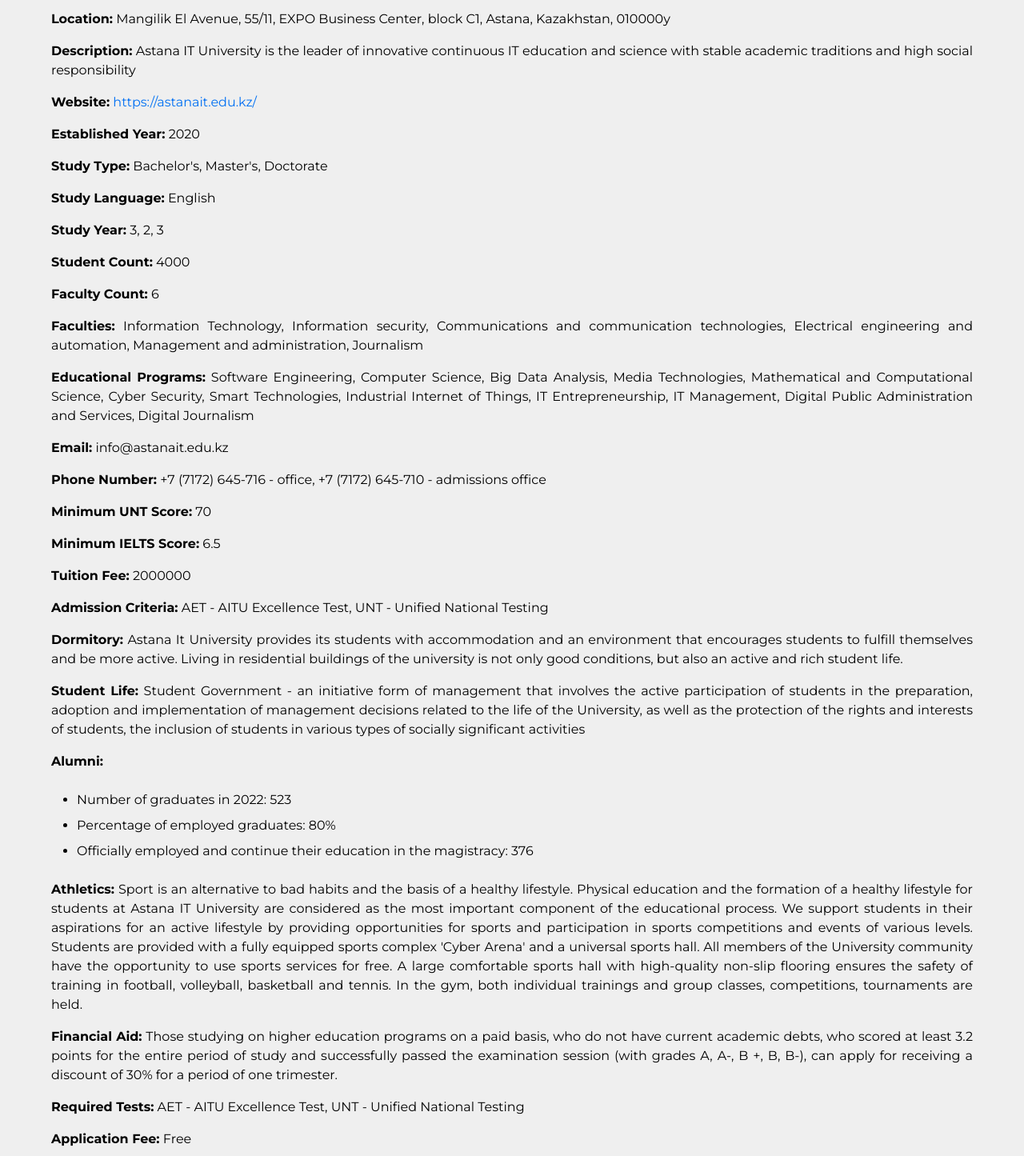
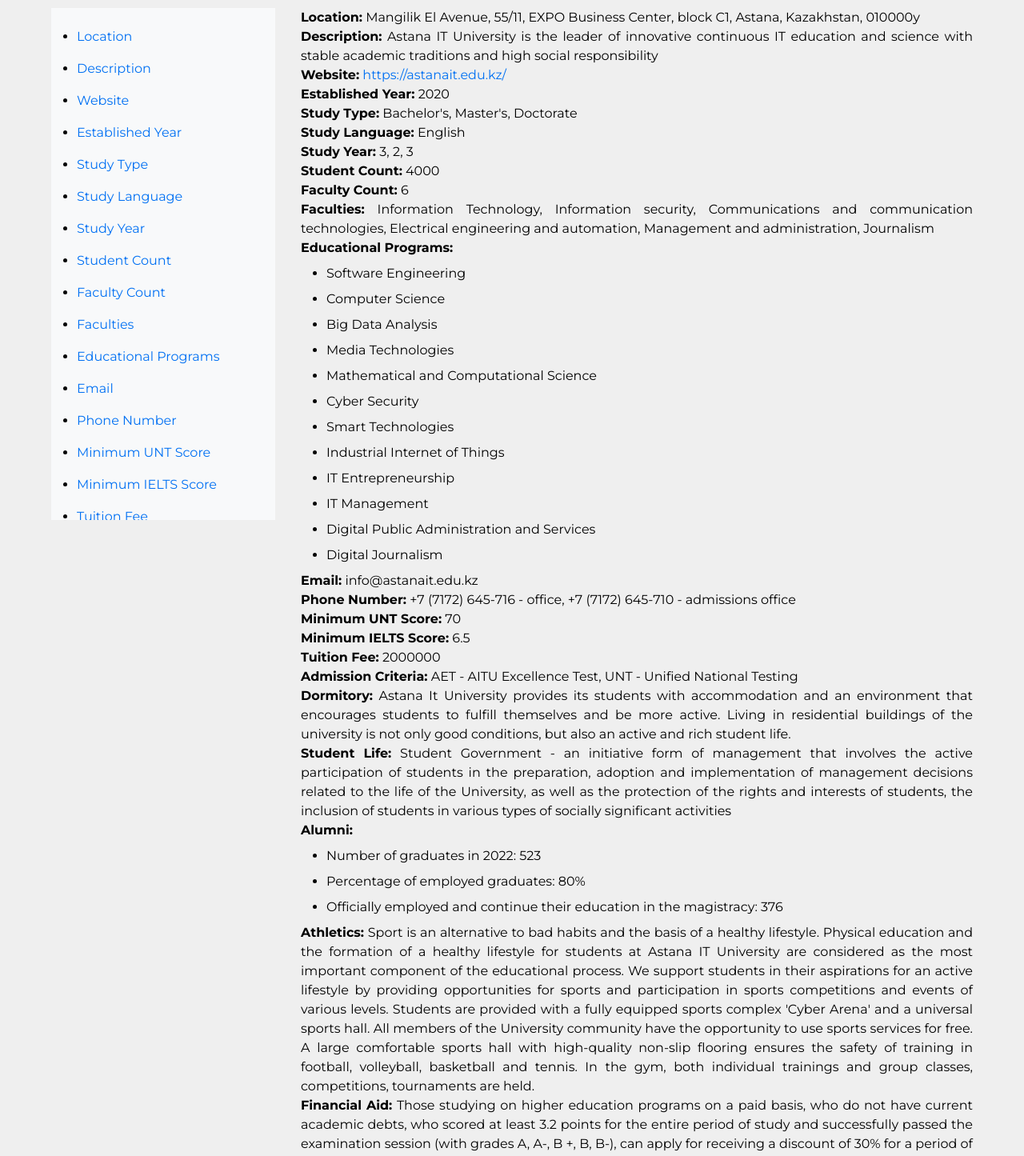
Before and after one commit to emporteme/Diploma, a Next.js app: page /universities/1 in a window 1280 px wide. Shown: the part 360-1805 px from the top of the page at 80% size. Built offline with nearby package versions, Linux system fonts and the light colour scheme.

Commit message:
Modifications with report

```diff
--- a/components/Header.tsx
+++ b/components/Header.tsx
@@ -36,13 +36,9 @@
                         <li className={router.pathname === '/universities' ? `${styles.activeHeader}` : ''}><Link href="/universities">Universities</Link></li>
                         <li className={router.pathname === '/aboutUs' ? `${styles.activeHeader}` : ''}><Link href="/aboutUs">About us</Link></li>
                         <li className={router.pathname === '/country' ? `${styles.activeHeader}` : ''}><Link href="/country">Country</Link></li>
+                        <li className={router.pathname === '/favourites' ? `${styles.activeHeader}` : ''}><Link href="/favourites">Favourites</Link></li>
                     </ul>
                 </div>
-                <Link href={'/account'}>
-                    <div className={router.pathname === '/account' ? `${styles.activeBtn} ${styles.btn}` : `${styles.btn}`} >
-                        <div className="mainText">Account</div>
-                    </div>
-                </Link>
             </>
 
             <div className={showLinks ? `${styles.burger} ${styles.active}` : `${styles.burger}`} onClick={toggleShowLinks}>
--- a/pages/universities/[id].jsx
+++ b/pages/universities/[id].jsx
@@ -76,51 +76,93 @@
                 <h1>{university.fields.university_name}</h1>
                 <h2>{university.fields.short_name}</h2>
                 <img src={university.fields.logo} alt="University Logo" />
-                <p><strong>Location:</strong> {university.fields.location}</p>
-                <p><strong>Description:</strong> {university.fields.description}</p>
-                <p><strong>Website:</strong> <a href={university.fields.website}>{university.fields.website}</a></p>
-                <p><strong>Established Year:</strong> {university.fields.established_year}</p>
-                <p><strong>Study Type:</strong> {university.fields.study_type.join(", ")}</p>
-                <p><strong>Study Language:</strong> {university.fields.study_language.join(", ")}</p>
-                <p><strong>Study Year:</strong> {university.fields.study_year.join(", ")}</p>
-                <p><strong>Student Count:</strong> {university.fields.student_count}</p>
-                <p><strong>Faculty Count:</strong> {university.fields.faculty_count}</p>
-                <p><strong>Faculties:</strong> {university.fields.faculty.join(", ")}</p>
-                <p><strong>Educational Programs:</strong> {university.fields.edu_programm.join(", ")}</p>
-                <p><strong>Email:</strong> {university.fields.email}</p>
-                <p><strong>Phone Number:</strong> {university.fields.phone_number.join(", ")}</p>
-                <p><strong>Minimum UNT Score:</strong> {university.fields.min_unt}</p>
-                <p><strong>Minimum IELTS Score:</strong> {university.fields.min_ielts}</p>
-                <p><strong>Tuition Fee:</strong> {university.fields.tuition}</p>
-                <p><strong>Admission Criteria:</strong> {university.fields.admission_criteria.join(", ")}</p>
-                <p><strong>Dormitory:</strong> {university.fields.dormitory}</p>
-                <p><strong>Student Life:</strong> {university.fields.student_life}</p>
-                <p><strong>Alumni:</strong></p>
+                <div style={{ display: 'flex', justifyContent: 'space-between', alignItems: 'flex-start' }}>
+                    <div className={styles.navbar} style={{ width: '25%' }}>
+                        <ul>
+                            <li><a href="#Location">Location</a></li>
+                            <li><a href="#Description">Description</a></li>
+                            <li><a href="#Website">Website</a></li>
+                            <li><a href="#Established_Year">Established Year</a></li>
+                            <li><a href="#Type">Study Type</a></li>
+                            <li><a href="#Language">Study Language</a></li>
+                            <li><a href="#Year">Study Year</a></li>
+                            <li><a href="#Student">Student Count</a></li>
+                            <li><a href="#Faculty">Faculty Count</a></li>
+                            <li><a href="#Faculties">Faculties</a></li>
+                            <li><a href="#Programs">Educational Programs</a></li>
+                            <li><a href="#Email">Email</a></li>
+                            <li><a href="#Phone">Phone Number</a></li>
+                            <li><a href="#UNT">Minimum UNT Score</a></li>
+                            <li><a href="#IELTS">Minimum IELTS Score</a></li>
+                            <li><a href="#Tuition">Tuition Fee</a></li>
+                            <li><a href="#Criteria">Admission Criteria</a></li>
+                            <li><a href="#Dormitory">Dormitory</a></li>
+                            <li><a href="#Life">Student Life</a></li>
+                            <li><a href="#Alumni">Alumni</a></li>
+                            <li><a href="#Athletics">Athletics</a></li>
+                            <li><a href="#Financial">Financial Aid</a></li>
+                            <li><a href="#Tests">Required Tests</a></li>
+                            <li><a href="#Fee">Application Fee</a></li>
+                            <li><a href="#Deadline">Application Deadline</a></li>
+                            <li><a href="#Acceptance">Acceptance Rate</a></li>
+                            <li><a href="#Internship">Internship Opportunities</a></li>
+                            <li><a href="#Abroad">Study Abroad Programs</a></li>
+                            <li><a href="#Clubs">Clubs and Organizations</a></li>
+                        </ul>
+                    </div>
+                    <div className={styles.universityDetails} style={{ width: '75%' }}>
+                        <p id="Location"><strong>Location:</strong> {university.fields.location}</p>
+                        <p id="Description"><strong>Description:</strong> {university.fields.description}</p>
+                        <p id="Website"><strong>Website:</strong> <a href={university.fields.website}>{university.fields.website}</a></p>
+                        <p id="Established_Year"><strong>Established Year:</strong> {university.fields.established_year}</p>
+                        <p id="Type"><strong>Study Type:</strong> {university.fields.study_type.join(", ")}</p>
+                        <p id="Language"><strong>Study Language:</strong> {university.fields.study_language.join(", ")}</p>
+                        <p id="Year"><strong>Study Year:</strong> {university.fields.study_year.join(", ")}</p>
+                        <p id="Student"><strong>Student Count:</strong> {university.fields.student_count}</p>
+                        <p id="Faculty"><strong>Faculty Count:</strong> {university.fields.faculty_count}</p>
+                        <p id="Faculties"><strong>Faculties:</strong> {university.fields.faculty.join(", ")}</p>
+                        <p id="Programs"><strong>Educational Programs:</strong></p>
+                        <ul>
+                            {university.fields.edu_programm.map((item, index) => (
+                                <li key={index}>{item}</li>
+                            ))}
+                        </ul>
+                        <p id="Email"><strong>Email:</strong> {university.fields.email}</p>
+                        <p id="Phone"><strong>Phone Number:</strong> {university.fields.phone_number.join(", ")}</p>
+                        <p id="UNT"><strong>Minimum UNT Score:</strong> {university.fields.min_unt}</p>
+                        <p id="IELTS"><strong>Minimum IELTS Score:</strong> {university.fields.min_ielts}</p>
+                        <p id="Tuition"><strong>Tuition Fee:</strong> {university.fields.tuition}</p>
+                        <p id="Criteria"><strong>Admission Criteria:</strong> {university.fields.admission_criteria.join(", ")}</p>
+                        <p id="Dormitory"><strong>Dormitory:</strong> {university.fields.dormitory}</p>
+                        <p id="Life"><strong>Student Life:</strong> {university.fields.student_life}</p>
+                        <p id="Alumni"><strong>Alumni:</strong></p>
                         <ul>
                             {university.fields.alumni.map((item, index) => (
                                 <li key={index}>{item}</li>
                             ))}
                         </ul>
-                <p><strong>Athletics:</strong> {university.fields.athletics}</p>
-                <p><strong>Financial Aid:</strong> {university.fields.financial_aid}</p>
-                <p><strong>Required Tests:</strong> {university.fields.required_tests.join(", ")}</p>
-                <p><strong>Application Fee:</strong> {university.fields.application_fee}</p>
-                <p><strong>Application Deadline:</strong> {university.fields.application_deadline}</p>
-                <p><strong>Acceptance Rate:</strong> {university.fields.acceptance_rate}%</p>
-                <p><strong>Internship Opportunities:</strong> {university.fields.internship_opportunities}</p>
-                <p><strong>Study Abroad Programs:</strong></p>
+                        <p id="Athletics"><strong>Athletics:</strong> {university.fields.athletics}</p>
+                        <p id="Financial"><strong>Financial Aid:</strong> {university.fields.financial_aid}</p>
+                        <p id="Tests"><strong>Required Tests:</strong> {university.fields.required_tests.join(", ")}</p>
+                        <p id="Fee"><strong>Application Fee:</strong> {university.fields.application_fee}</p>
+                        <p id="Deadline"><strong>Application Deadline:</strong> {university.fields.application_deadline}</p>
+                        <p id="Acceptance"><strong>Acceptance Rate:</strong> {university.fields.acceptance_rate}%</p>
+                        <p id="Internship"><strong>Internship Opportunities:</strong> {university.fields.internship_opportunities}</p>
+                        <p id="Abroad"><strong>Study Abroad Programs:</strong></p>
                         <ul>
                             {university.fields.study_abroad_programs.map((item, index) => (
                                 <li key={index}>{item}</li>
                             ))}
                         </ul>
-                <p><strong>Clubs and Organizations:</strong></p>
+                        <p id="Clubs"><strong>Clubs and Organizations:</strong></p>
                         <ul>
                             {university.fields.clubs_and_organizations.map((item, index) => (
                                 <li key={index}>{item}</li>
                             ))}
                         </ul>
                     </div>
+                </div>
+            </div>
         </MainLayout>
     );
 }
--- a/styles/globals.scss
+++ b/styles/globals.scss
@@ -3,6 +3,10 @@
 *::before,
 *::after {
     box-sizing: border-box;
+}
+
+html {
+    scroll-behavior: smooth;
 }
 
 /* Убираем внутренние отступы */
--- a/styles/header.module.scss
+++ b/styles/header.module.scss
@@ -31,7 +31,7 @@
     display: flex;
     align-items: center;
     flex-direction: row;
-    gap: 3vw;
+    gap: 5vw;
 
 }
 
--- a/styles/unikDetails.module.scss
+++ b/styles/unikDetails.module.scss
@@ -3,6 +3,7 @@
     flex-direction: column;
     align-items: left;
     gap: 1rem;
+    min-height: 100vh;
 
     h1 {
         font-size: 2rem;
@@ -52,4 +53,61 @@
             margin-left: 2rem;
         }
     }
+
+    .navbar {
+        max-height: 80vh; // Modify this as per your requirements
+        overflow-y: auto; // This will add the scrollbar
+        background-color: #f8f9fa;
+        padding: 1rem 0;
+        margin-bottom: 2rem;
+        position: sticky;
+        top: 0;
+        z-index: 10;
+        margin-right: 2rem;
+
+        ul {
+            list-style: none;
+            display: flex;
+            flex-direction: column;
+            align-items: left;
+            margin: 0;
+            padding: 0;
+
+            li {
+                a {
+                    color: #0070f3;
+                    text-decoration: none;
+
+                    &:hover {
+                        text-decoration: underline;
+                    }
+                }
+            }
+        }
+
+        /* Customize scrollbar */
+        &::-webkit-scrollbar {
+            width: 8px;
+            /* width of the entire scrollbar */
+        }
+
+        &::-webkit-scrollbar-track {
+            background: #f1f1f1;
+            /* color of the tracking area */
+        }
+
+        &::-webkit-scrollbar-thumb {
+            background-color: #888;
+            /* color of the scroll thumb */
+            border-radius: 20px;
+            /* roundness of the scroll thumb */
+            border: 3px solid #f1f1f1;
+            /* creates padding around scroll thumb */
+        }
+
+        &::-webkit-scrollbar-thumb:hover {
+            background-color: #555;
+            /* color of the scroll thumb on hover */
+        }
+    }
 }
```
Also changed, not shown: pages/favourites/index.jsx (added, +78 -0 lines), pages/universities/index.jsx (+42 -4 lines), styles/universities.module.scss (+12 -1 lines). Lines whose indentation alone changed are shown as unchanged.
